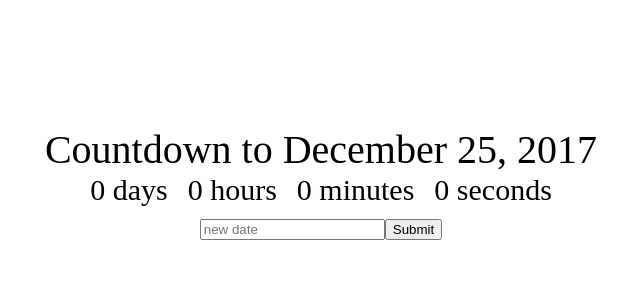
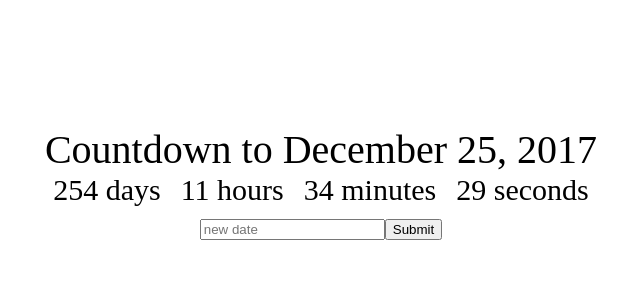
Before and after one commit to danielle12hoven/countdownClock, a React (Create React App) app in the folder countdown/: page / in a window 1280 px wide. Shown: the top 300 px of the page, without its empty margins (319-959 px from the left). Built offline with nearby package versions, Linux system fonts and the light colour scheme.

Commit message:
added a leading0 function

```diff
--- a/countdown/src/Clock.jsx
+++ b/countdown/src/Clock.jsx
@@ -10,8 +10,22 @@ class Clock extends Component {
       minutes: 0,
       seconds: 0
     }
-    console.log('this.props', this.props)
+    // console.log('this.props', this.props)
   }
+
+
+  componentWillMount() {
+    this.getTimeUntil(this.props.deadline);
+  }
+
+  componentDidMount() {
+    setInterval(() => this.getTimeUntil(this.props.deadline), 1000)
+  }
+
+  leading0(num) {
+    return num < 10 ? '0' + num : num;
+  }
+
 
   getTimeUntil(deadline) {
     const time = Date.parse(deadline) - Date.parse(new Date());
@@ -22,16 +36,16 @@ class Clock extends Component {
     const days = Math.floor(time/(1000*60*60*24));
 
     console.log('seconds', seconds, 'minutes', minutes, 'hours', hours, 'days', days)
+    this.setState({days, hours, minutes, seconds})
   }
 
   render() {
-    this.getTimeUntil(this.props.deadline)
     return(
       <div>
-        <div className="Clock-days">{this.state.days} days</div>
-        <div className="Clock-hours">{this.state.hours} hours</div>
-        <div className="Clock-minutes">{this.state.minutes} minutes</div>
-        <div className="Clock-seconds">{this.state.seconds} seconds</div>
+        <div className="Clock-days">{this.leading0(this.state.days)} days</div>
+        <div className="Clock-hours">{this.leading0(this.state.hours)} hours</div>
+        <div className="Clock-minutes">{this.leading0(this.state.minutes)} minutes</div>
+        <div className="Clock-seconds">{this.leading0(this.state.seconds)} seconds</div>
       </div>
       )
   }
```
